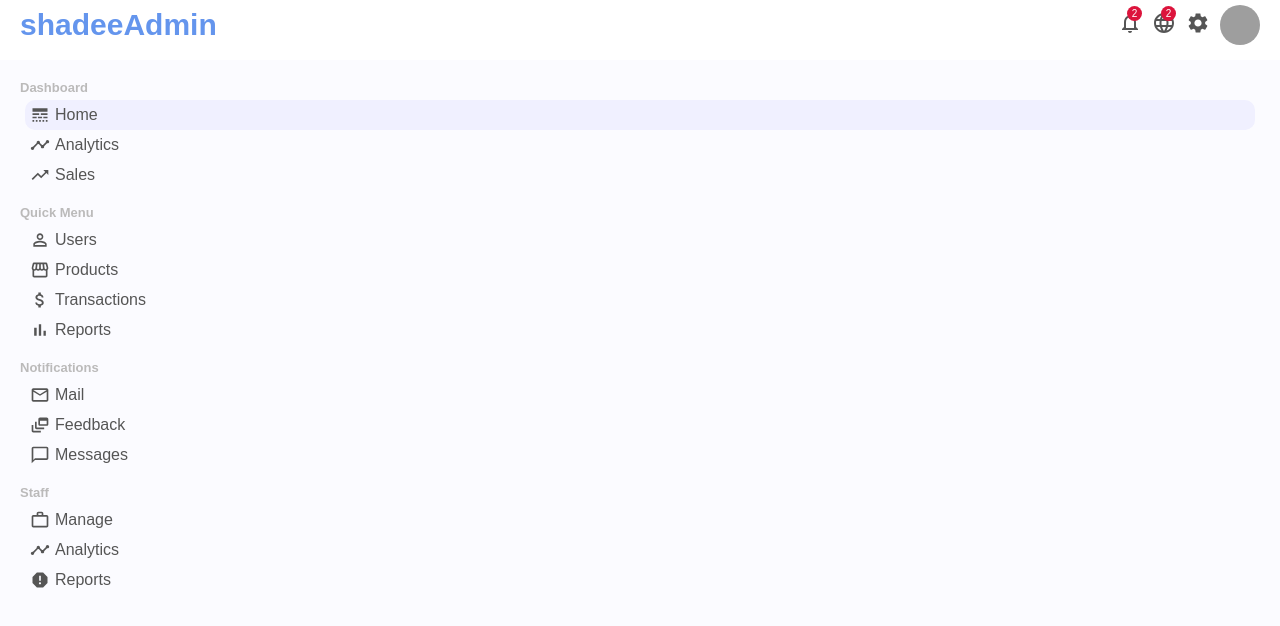
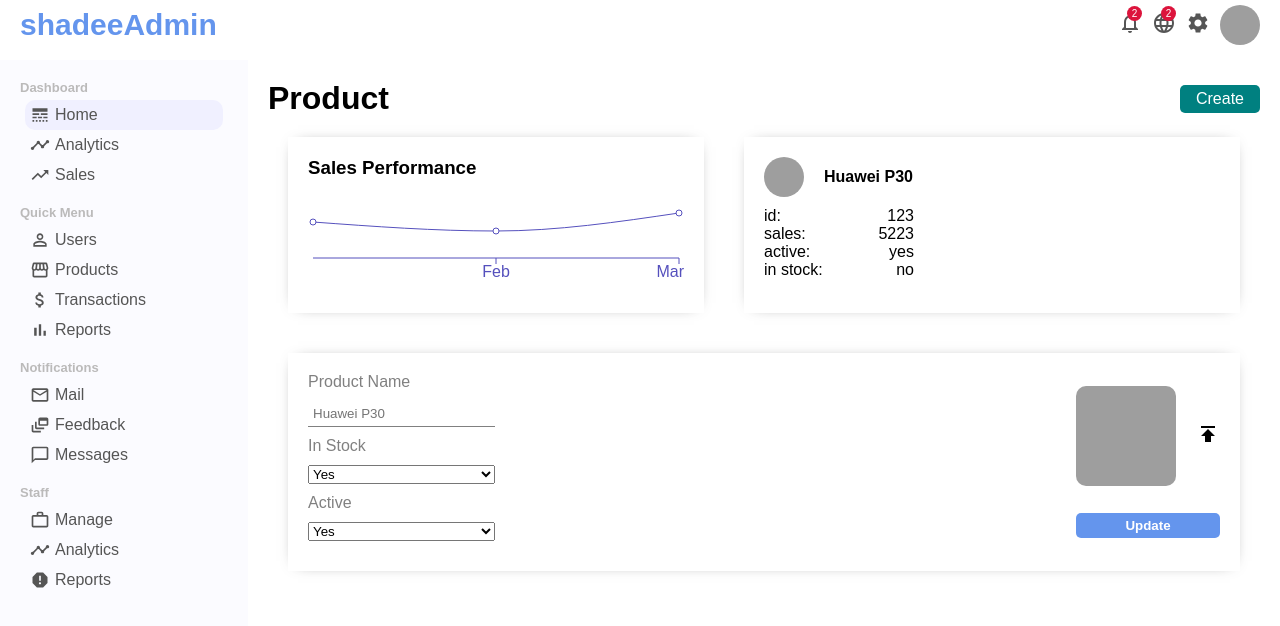
Before and after one commit to 1157030004/admin-panel, a React (Create React App) app: page /product/1 in a window 1280 px wide. Shown: the top 626 px of the page. Built offline with nearby package versions, Linux system fonts and the light colour scheme; grey boxes are pictures that could not be loaded; a web font is replaced by a local one.

Commit message:
product page

```diff
--- a/src/App.js
+++ b/src/App.js
@@ -6,6 +6,8 @@
 import UserList from "./pages/userList/UserList";
 import User from "./pages/user/User";
 import NewUser from "./pages/newUser/NewUser";
+import ProductList from "./pages/productList/ProductList";
+import Product from "./pages/product/Product";
 
 function App() {
 	return (
@@ -29,6 +31,18 @@
 					<Route path="/newUser">
 						<NewUser />
 					</Route>
+
+					<Route path="/products">
+						<ProductList />
+					</Route>
+
+					<Route path="/product/:productId">
+						<Product />
+					</Route>
+
+					<Route path="/newProduct">
+						<NewUser />
+					</Route>
 				</Switch>
 			</div>
 		</Router>
--- a/src/dummyData.js
+++ b/src/dummyData.js
@@ -46,6 +46,21 @@
 	{
 		name: "Dec",
 		"Active User": 1490,
+	},
+];
+
+export const productData = [
+	{
+		name: "Jan",
+		Sales: 4000,
+	},
+	{
+		name: "Feb",
+		Sales: 3000,
+	},
+	{
+		name: "Mar",
+		Sales: 5000,
 	},
 ];
 
@@ -141,3 +156,86 @@
 		transaction: "$120.00",
 	},
 ];
+
+export const productRows = [
+	{
+		id: 1,
+		name: "Huawei P30",
+		img: "https://www.static-src.com/wcsstore/Indraprastha/images/catalog/full//84/MTA-3238013/huawei_huawei-p30-pro-smartphone--256-gb--8-gb-_full26.jpg",
+		stock: 123,
+		status: "active",
+		price: "$120.00",
+	},
+	{
+		id: 2,
+		name: "Huawei P30",
+		img: "https://www.static-src.com/wcsstore/Indraprastha/images/catalog/full//84/MTA-3238013/huawei_huawei-p30-pro-smartphone--256-gb--8-gb-_full26.jpg",
+		stock: 123,
+		status: "active",
+		price: "$120.00",
+	},
+	{
+		id: 3,
+		name: "Huawei P30",
+		img: "https://www.static-src.com/wcsstore/Indraprastha/images/catalog/full//84/MTA-3238013/huawei_huawei-p30-pro-smartphone--256-gb--8-gb-_full26.jpg",
+		stock: 123,
+		status: "active",
+		price: "$120.00",
+	},
+	{
+		id: 4,
+		name: "Huawei P30",
+		img: "https://www.static-src.com/wcsstore/Indraprastha/images/catalog/full//84/MTA-3238013/huawei_huawei-p30-pro-smartphone--256-gb--8-gb-_full26.jpg",
+		stock: 123,
+		status: "active",
+		price: "$120.00",
+	},
+	{
+		id: 5,
+		name: "Huawei P30",
+		img: "https://www.static-src.com/wcsstore/Indraprastha/images/catalog/full//84/MTA-3238013/huawei_huawei-p30-pro-smartphone--256-gb--8-gb-_full26.jpg",
+		stock: 123,
+		status: "active",
+		price: "$120.00",
+	},
+	{
+		id: 6,
+		name: "Huawei P30",
+		img: "https://www.static-src.com/wcsstore/Indraprastha/images/catalog/full//84/MTA-3238013/huawei_huawei-p30-pro-smartphone--256-gb--8-gb-_full26.jpg",
+		stock: 123,
+		status: "active",
+		price: "$120.00",
+	},
+	{
+		id: 7,
+		name: "Huawei P30",
+		img: "https://www.static-src.com/wcsstore/Indraprastha/images/catalog/full//84/MTA-3238013/huawei_huawei-p30-pro-smartphone--256-gb--8-gb-_full26.jpg",
+		stock: 123,
+		status: "active",
+		price: "$120.00",
+	},
+	{
+		id: 8,
+		name: "Huawei P30",
+		img: "https://www.static-src.com/wcsstore/Indraprastha/images/catalog/full//84/MTA-3238013/huawei_huawei-p30-pro-smartphone--256-gb--8-gb-_full26.jpg",
+		stock: 123,
+		status: "active",
+		price: "$120.00",
+	},
+	{
+		id: 9,
+		name: "Huawei P30",
+		img: "https://www.static-src.com/wcsstore/Indraprastha/images/catalog/full//84/MTA-3238013/huawei_huawei-p30-pro-smartphone--256-gb--8-gb-_full26.jpg",
+		stock: 123,
+		status: "active",
+		price: "$120.00",
+	},
+	{
+		id: 10,
+		name: "Huawei P30",
+		img: "https://www.static-src.com/wcsstore/Indraprastha/images/catalog/full//84/MTA-3238013/huawei_huawei-p30-pro-smartphone--256-gb--8-gb-_full26.jpg",
+		stock: 123,
+		status: "active",
+		price: "$120.00",
+	},
+];
--- /dev/null
+++ b/src/pages/product/Product.jsx
@@ -0,0 +1,79 @@
+import { Link } from "react-router-dom"
+import "./product.css"
+import Chart from "../../components/chart/Chart"
+import {productData} from "../../dummyData"
+import { Publish } from "@material-ui/icons"
+
+const Product = () => {
+    return (
+        <div className="product">
+            <div className="productTitleContainer">
+                <h1 className="productTitle">Product</h1>
+                <Link to="/newProduct">
+                <button className="productAddButton">Create</button>
+                </Link>
+            </div>
+            <div className="productTop">
+                <div className="productTopLeft">
+                    <Chart data={productData} dataKey="Sales" title="Sales Performance" />
+                </div>
+                <div className="productTopRight">
+                    <div className="productInfoTop">
+                        <img src="https://www.static-src.com/wcsstore/Indraprastha/images/catalog/full//84/MTA-3238013/huawei_huawei-p30-pro-smartphone--256-gb--8-gb-_full26.jpg" alt="" className="productInfoImg" />
+                        <span className="productName">Huawei P30</span>
+                    </div>
+                    <div className="productInfoBottom">
+                        <div className="productInfoItem">
+                            <span className="productInfoKey">id:</span>
+                            <span className="productInfoValue">123</span>
+                        </div>
+                        <div className="productInfoItem">
+                            <span className="productInfoKey">sales:</span>
+                            <span className="productInfoValue">5223</span>
+                        </div>
+                        <div className="productInfoItem">
+                            <span className="productInfoKey">active:</span>
+                            <span className="productInfoValue">yes</span>
+                        </div>
+                        <div className="productInfoItem">
+                            <span className="productInfoKey">in stock:</span>
+                            <span className="productInfoValue">no</span>
+                        </div>
+                    </div>
+                </div>
+            </div>
+            <div className="productBottom">
+                <form className="productForm">
+                    <div className="productFormLeft">
+                        <label>Product Name</label>
+                        <input type="text" placeholder="Huawei P30" />
+
+                        <label>In Stock</label>
+                        <select name="inStock" id="idStock">
+                            <option value="yes">Yes</option>
+                            <option value="no">No</option>
+                        </select>
+
+                        <label>Active</label>
+                        <select name="active" id="idActive">
+                            <option value="yes">Yes</option>
+                            <option value="no">No</option>
+                        </select>
+                    </div>
+                    <div className="productFormRight">
+                        <div className="productUpload">
+                            <img src="https://www.static-src.com/wcsstore/Indraprastha/images/catalog/full//84/MTA-3238013/huawei_huawei-p30-pro-smartphone--256-gb--8-gb-_full26.jpg" alt="" className="productUploadImg" />
+                            <label for="file">
+                                <Publish />
+                            </label>
+                            <input type="file" id="file" style={{display: "none"}} />
+                        </div>
+                        <button className="productButton">Update</button>
+                    </div>
+                </form>
+            </div>
+        </div>
+    )
+}
+
+export default Product
--- /dev/null
+++ b/src/pages/product/product.css
@@ -0,0 +1,130 @@
+.product {
+	flex: 4;
+	padding: 20px;
+}
+
+.productTitleContainer {
+	display: flex;
+	align-items: center;
+	justify-content: space-between;
+}
+
+.productAddButton {
+	width: 80px;
+	border: none;
+	padding: 5px;
+	background-color: teal;
+	color: white;
+	border-radius: 5px;
+	font-size: 16px;
+	cursor: pointer;
+}
+
+.productTop {
+	display: flex;
+}
+
+.productTopLeft,
+.productTopRight {
+	flex: 1;
+}
+
+.productTopRight {
+	padding: 20px;
+	margin: 20px;
+	-webkit-box-shadow: 0px 0px 15px -10px rgba(0, 0, 0, 0.75);
+	box-shadow: 0px 0px 15px -10px rgba(0, 0, 0, 0.75);
+}
+
+.productInfoImg {
+	width: 40px;
+	height: 40px;
+	border-radius: 50%;
+	object-fit: cover;
+	margin-right: 20px;
+}
+
+.productInfoTop {
+	display: flex;
+	align-items: center;
+}
+
+.productName {
+	font-weight: 600;
+}
+
+.productInfoBottom {
+	margin-top: 10px;
+}
+
+.productInfoItem {
+	width: 150px;
+	display: flex;
+	justify-content: space-between;
+}
+
+.productInfoValue {
+	font-weight: 300;
+}
+
+.productBottom {
+	padding: 20px;
+	margin: 20px;
+	-webkit-box-shadow: 0px 0px 15px -10px rgba(0, 0, 0, 0.75);
+	box-shadow: 0px 0px 15px -10px rgba(0, 0, 0, 0.75);
+}
+
+.productForm {
+	display: flex;
+	justify-content: space-between;
+}
+
+.productFormLeft {
+	display: flex;
+	flex-direction: column;
+}
+
+.productFormLeft > label {
+	margin-bottom: 10px;
+	color: gray;
+}
+
+.productFormLeft > input {
+	margin-bottom: 10px;
+	border: none;
+	padding: 5px;
+	border-bottom: 1px solid gray;
+}
+
+.productFormLeft > select {
+	margin-bottom: 10px;
+}
+
+.productUploadImg {
+	width: 100px;
+	height: 100px;
+	border-radius: 10px;
+	object-fit: cover;
+	margin-right: 20px;
+}
+
+.productFormRight {
+	display: flex;
+	flex-direction: column;
+	justify-content: space-around;
+}
+
+.productUpload {
+	display: flex;
+	align-items: center;
+}
+
+.productButton {
+	border: none;
+	padding: 5px;
+	border-radius: 5px;
+	background-color: cornflowerblue;
+	color: white;
+	font-weight: 600;
+	cursor: pointer;
+}
--- a/src/pages/userList/UserList.jsx
+++ b/src/pages/productList/ProductList.jsx
@@ -1,12 +1,12 @@
+import "./productList.css"
 import {useState} from "react"
-import "./userList.css"
 import { DataGrid } from '@material-ui/data-grid';
 import {DeleteOutline} from "@material-ui/icons"
-import { userRows } from "../../dummyData";
+import { productRows } from "../../dummyData";
 import { Link } from "react-router-dom";
 
-const UserList = () => {
-    const [data, setData] = useState(userRows)
+const ProductList = () => {
+    const [data, setData] = useState(productRows)
 
     const handleDelete = (id) =>{
         setData(data.filter(item => item.id !== id))
@@ -15,21 +15,21 @@
     const columns = [
         { field: 'id', headerName: 'ID', width: 90 },
         {
-          field: 'user',
-          headerName: 'User',
+          field: 'product',
+          headerName: 'Product',
           width: 200,
           renderCell: (params) =>{
               return(
-                  <div className="userListUser">
-                      <img className="userListImg" src={params.row.avatar} alt="" />
-                      {params.row.username}
+                  <div className="productListItem">
+                      <img className="productListImg" src={params.row.img} alt="" />
+                      {params.row.name}
                   </div>
               )
           }
         },
         {
-          field: 'email',
-          headerName: 'Email',
+          field: 'stock',
+          headerName: 'Stock',
           width: 200,
           editable: true,
         },
@@ -40,8 +40,8 @@
           editable: true,
         },
         {
-          field: 'transaction',
-          headerName: 'Transaction Volume',
+          field: 'price',
+          headerName: 'price',
           width: 160,
           editable: true,
         },
@@ -52,19 +52,17 @@
             renderCell: (params) =>{
                 return(
                     <>
-                    <Link to={"/user/"+params.row.id}>
-                    <button className="userListEdit">Edit</button>
+                    <Link to={"/product/"+params.row.id}>
+                    <button className="productListEdit">Edit</button>
                     </Link>
-                    <DeleteOutline className="userListDelete" onClick={() => handleDelete(params.row.id)}/>
+                    <DeleteOutline className="productListDelete" onClick={() => handleDelete(params.row.id)}/>
                     </>
                 )
             }
         }
       ];
-
-
     return (
-        <div className="userList">
+        <div className="productList">
             <DataGrid
                 rows={data}
                 columns={columns}
@@ -76,4 +74,4 @@
     )
 }
 
-export default UserList
+export default ProductList
--- /dev/null
+++ b/src/pages/productList/productList.css
@@ -0,0 +1,31 @@
+.productList {
+	flex: 4;
+}
+
+.productListItem {
+	display: flex;
+	align-items: center;
+}
+
+.productListImg {
+	width: 32px;
+	height: 32px;
+	border-radius: 50%;
+	object-fit: cover;
+	margin-right: 10px;
+}
+
+.productListEdit {
+	border: none;
+	border-radius: 10px;
+	padding: 5px 10px;
+	background-color: #3bb077;
+	color: white;
+	cursor: pointer;
+	margin-right: 20px;
+}
+
+.productListDelete {
+	color: red;
+	cursor: pointer;
+}
```
